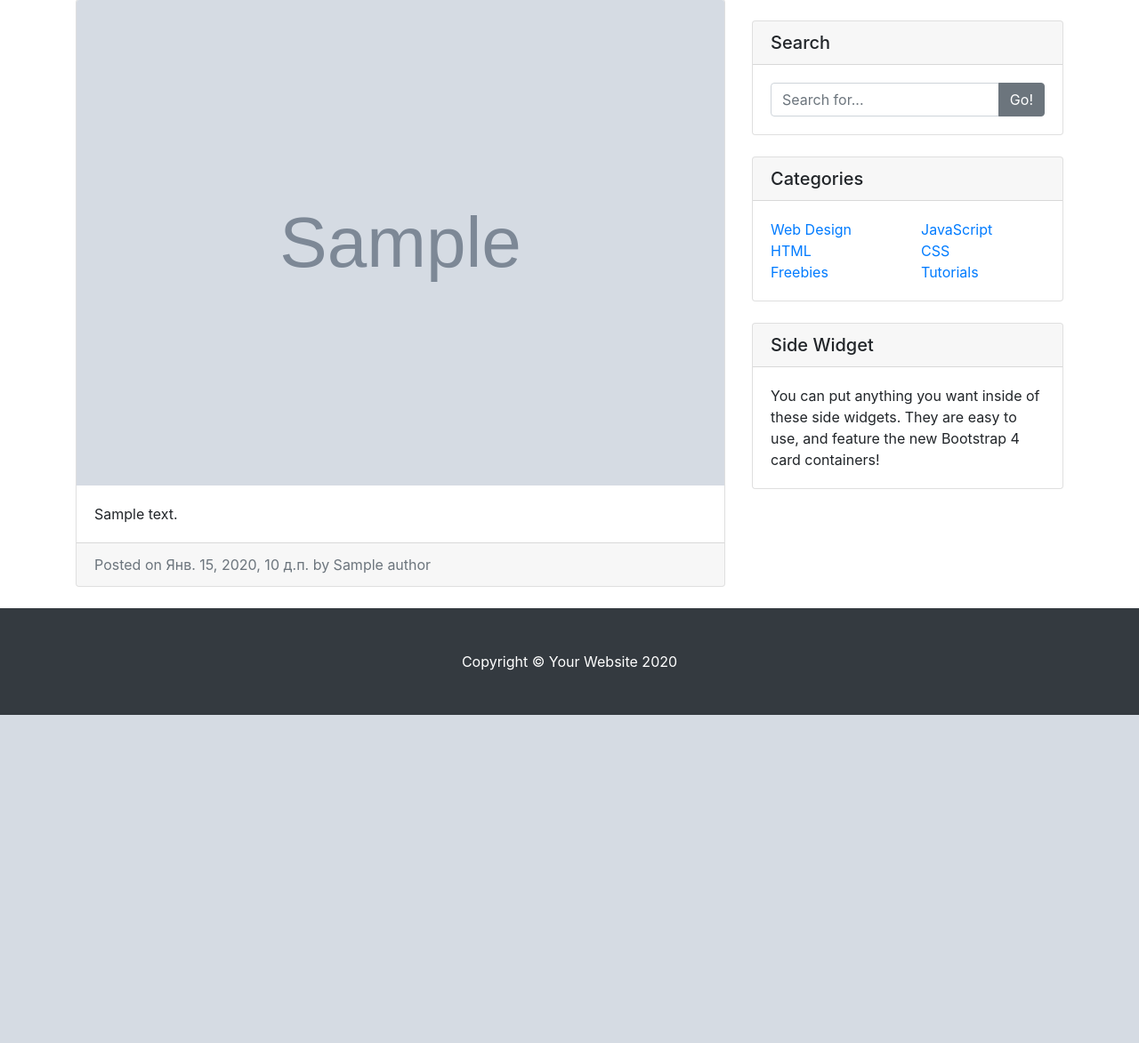
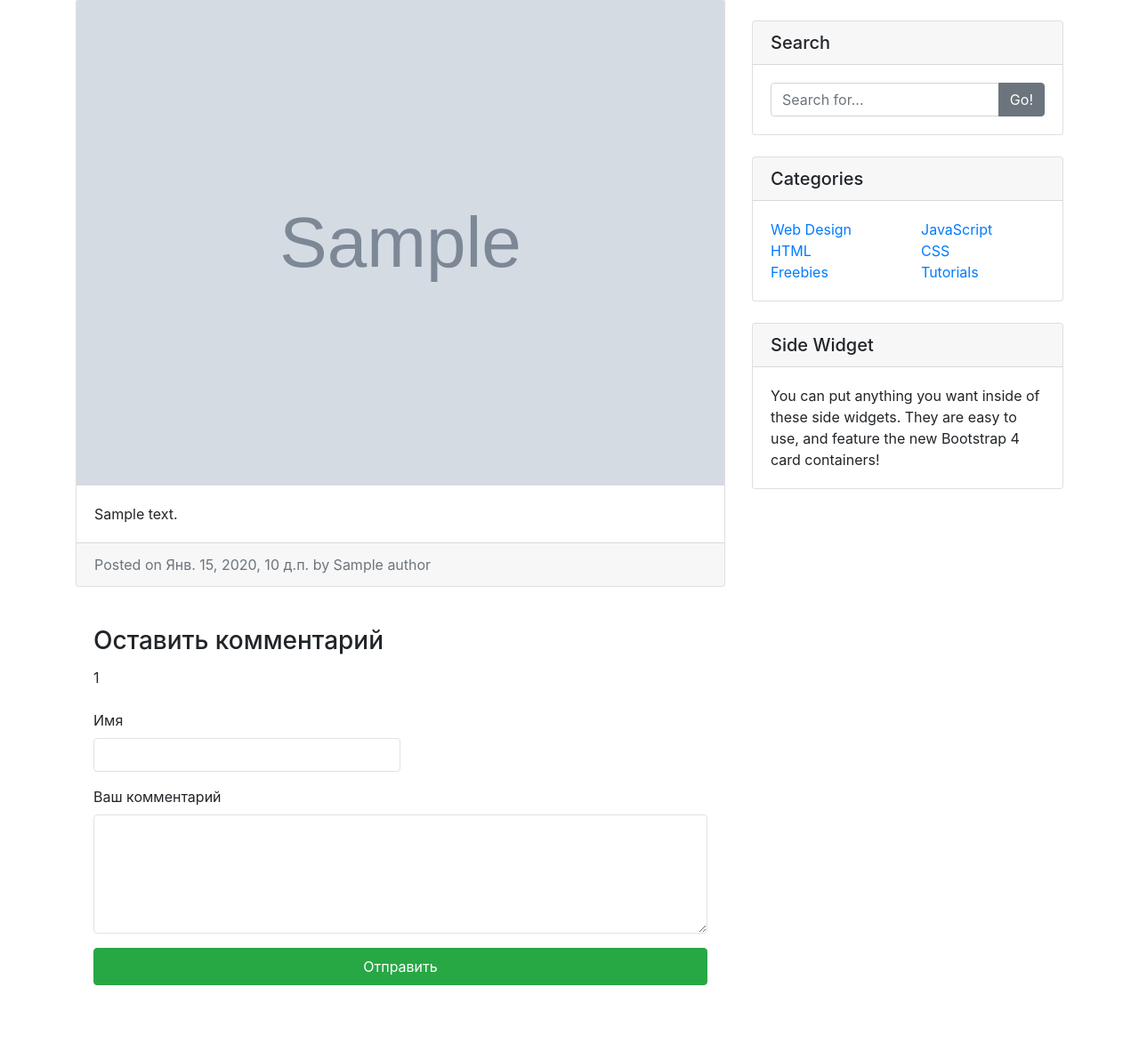
Before and after one commit to FiDevP/my_blog, a Django app: template templates/article/article_detail.html in a window 1280 px wide. Shown: the part 57-1230 px from the top of the page at 89% size. Before the commit the page ends 861 px from the top, so only its background shows below. Run offline with Django 3.2, Linux system fonts and the light colour scheme; the template is opened without the code that fills it: values that come from a table or form of the project are taken from there, others are empty; tables that the repository leaves empty hold one stand-in row (values such as "Sample post"); grey boxes marked "Sample" are stand-in pictures; some libraries are stand-ins or nearby versions.

Commit message:
-Добавил пагинацию -Добавил возможность комментировать и отвечать на комменатрии -Подправил шаблоны

```diff
--- a/blog/models.py
+++ b/blog/models.py
@@ -52,6 +52,9 @@ class Article(models.Model):
     def get_absolute_url(self):
         return reverse('article_detail', kwargs={"slug": self.url})
 
+    def get_comment(self):
+        return self.comments_set.filter(parent__isnull=True)
+
     class Meta:
         verbose_name = "Статья"
         verbose_name_plural = "Статьи"
--- a/blog/urls.py
+++ b/blog/urls.py
@@ -5,5 +5,5 @@ from . import views
 urlpatterns = [
     path("", views.ArticleView.as_view()),
     path("<slug:slug>/", views.ArticleDetailView.as_view(), name="article_detail"),
-
+    path("comment/<int:pk>/", views.AddComment.as_view(), name="add_comment"),
 ]
--- a/templates/article/article_detail.html
+++ b/templates/article/article_detail.html
@@ -1,6 +1,8 @@
 {% extends 'article/base.html' %}
 <!-- Blog Entries Column -->
+{% load static %}
 {% block article %}
+
 <div class="col-md-8">
     <div class="card mb-4">
         <img class="card-img-top" src="{{ article.image.url }}" alt="Card image cap">
@@ -11,6 +13,75 @@
                  Posted on {{ article.datetime}} by {{ article.author }}
             </div>
     </div>
+
+    <!-- comments -->
+
+    <div class="card-body">
+            <h3 class="card-title"> Оставить комментарий</h3>
+                <span class="card-subtitle">{{ article.comments_set.count }}</span>
+            <form action="{% url 'add_comment' article.id %}" method="post" class="mt-4" id="formComment">
+                {% csrf_token %}
+                <input type="hidden" name="parent" id="contactparent" value="">
+                <div class="d-sm-flex">
+                    <div class="col-sm-6 form-group p-0 editContent">
+                        <label for="contactusername" class="editContent">
+                            Имя
+                        </label>
+                        <input type="text" class="form-control border" name="name"
+                               id="contactusername" required="">
+                    </div>
+                </div>
+                <div class="form-group editContent">
+                    <label for="contactcomment" class="editContent">
+                        Ваш комментарий
+                    </label>
+                    <textarea class="form-control border" rows="5" name="text"
+                              id="contactcomment" required=""></textarea>
+                </div>
+
+                <button type="submit"
+                        class="mt-3 btn btn-success btn-block py-sm-2">
+                    Отправить
+                </button>
+            </form>
+        </div>
+    {% for comment in article.get_comment %}
+        <div class="media py-5">
+            <img src="{% static 'images/te2.jpg' %}" class="mr-3 img-fluid" alt="image">
+            <div class="media-body mt-4">
+                <h5 class="mt-0 editContent">
+                    {{ comment.name }}
+                </h5>
+                <h5 class="mt-0 editContent">
+                    {{ comment.datetime }}
+                </h5>
+                <p class="mt-2 editContent">
+                    {{ comment.text }}
+                </p>
+                <a href="#formComment" onclick="addComment('{{ comment.name }}', '{{ comment.id }}')">Ответить</a>
+                {% for com in comment.comments_set.all %}
+                <div class="media mt-5 editContent">
+                    <a class="pr-3" href="#">
+                        <img src="{% static 'images/te1.jpg' %}" class="img-fluid " alt="image">
+                    </a>
+                    <div class="media-body">
+                        <h5 class="mt-0 editContent">
+                            {{ com.name }}
+                        </h5>
+                        <p class="mt-2 editContent">
+                            {{ com.text }}
+                        </p>
+                    </div>
+                </div>
+                {% endfor %}
+            </div>
+        </div>
+    {% endfor %}
 </div>
-
+    <script>
+    function addComment(name, id) {
+        document.getElementById('contactparent').value = id;
+        document.getElementById('contactcomment').innerText = `${name}, `
+    }
+    </script>
 {% endblock article %}
--- a/templates/base.html
+++ b/templates/base.html
@@ -9,7 +9,7 @@
   <meta name="description" content="">
   <meta name="author" content="">
 
-  <title>Blog Home - Start Bootstrap Template</title>
+  <title>Blog Home</title>
   <!-- Bootstrap core CSS -->
   <link href="{% static  'css/bootstrap.css' %}" rel="stylesheet">
   <!-- Custom styles for this template -->
```
Also changed, not shown: blog/forms.py (+11 -0 lines), blog/views.py (+19 -1 lines), templates/article/article_list.html (+1 -10 lines), templates/include/comments.html (added, +72 -0 lines), templates/include/pagination.html (added, +45 -0 lines).
